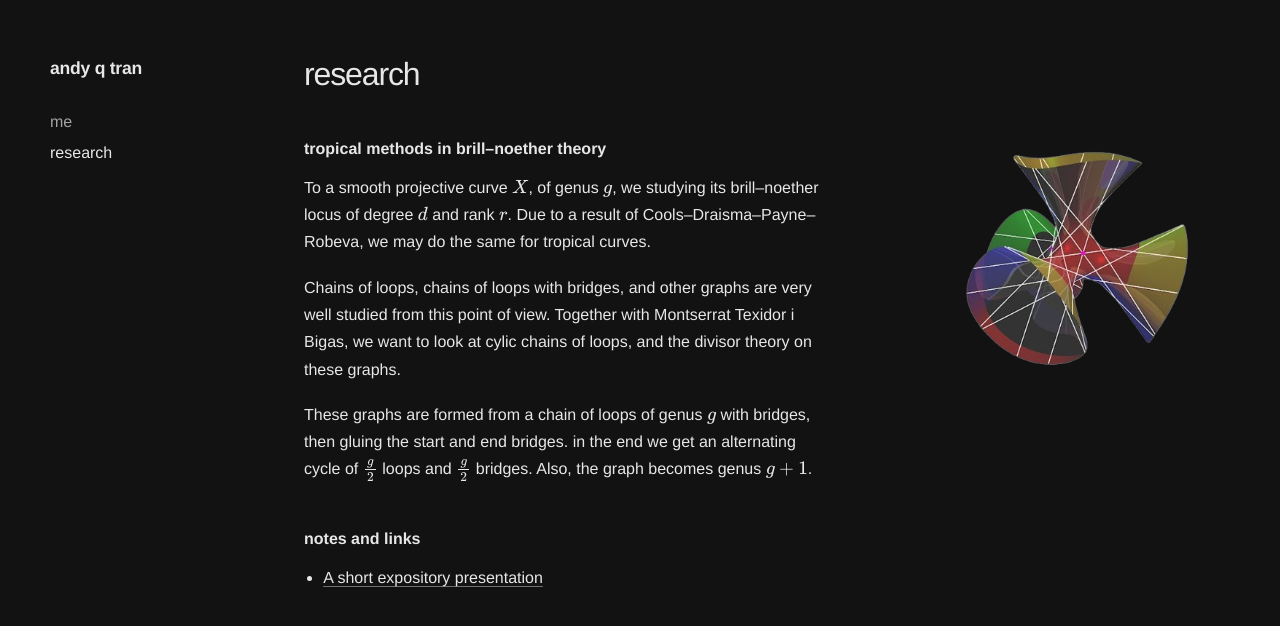
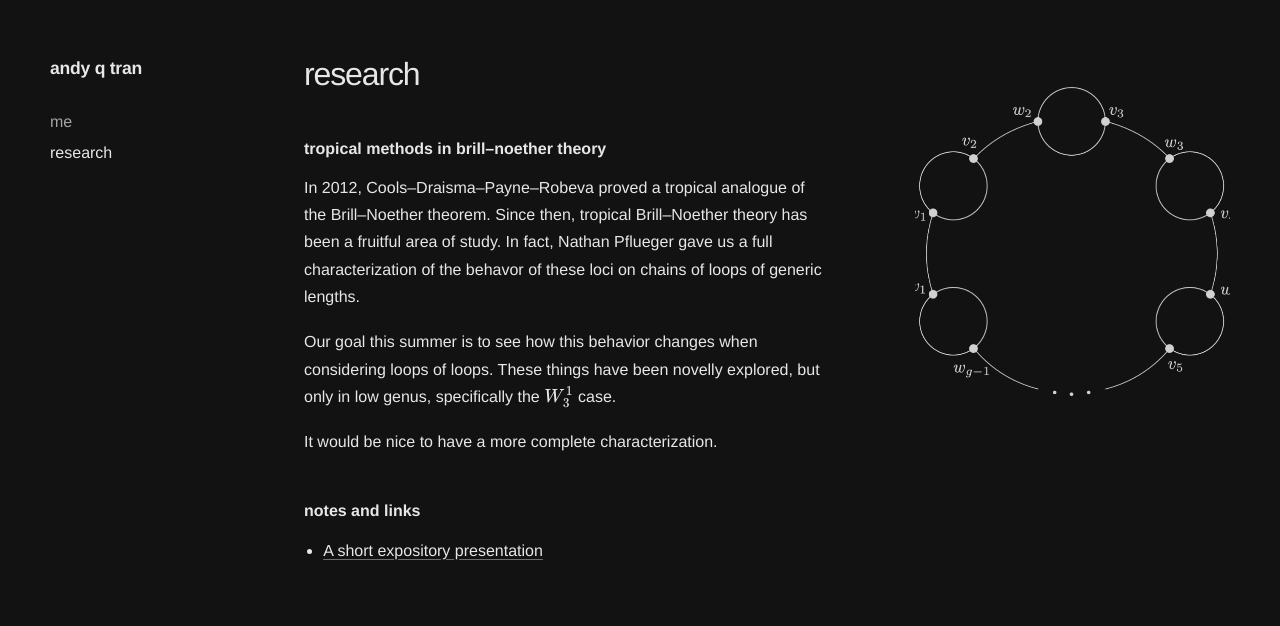
Before and after one commit to andyquoctran/andyquoctran.github.io, a Jekyll site: the page built from research.md, in a window 1280 px wide. Shown: the top 626 px of the page. Built offline with Jekyll 4.4.1, drawn with Linux system fonts in a browser that asks for light colours.

Commit message:
Update website

```diff
--- a/research.md
+++ b/research.md
@@ -1,20 +1,18 @@
 ---
 layout: default
 title: research
-# To add a photo later, uncomment the next two lines and put the file in assets/images/
-image: /assets/images/clebsch.png
-# image_alt: A research-related image
+image: /assets/images/lofg.png
 ---
 
 # research
 
 ## tropical methods in brill--noether theory
 
-To a smooth projective curve $X$, of genus $g$, we studying its brill--noether locus of degree $d$ and rank $r$. Due to a result of Cools--Draisma--Payne--Robeva, we may do the same for tropical curves.
+In 2012, Cools--Draisma--Payne--Robeva proved a tropical analogue of the Brill--Noether theorem. Since then, tropical Brill--Noether theory has been a fruitful area of study. In fact, Nathan Pflueger gave us a full characterization of the behavor of these loci on chains of loops of generic lengths.
 
-Chains of loops, chains of loops with bridges, and other graphs are very well studied from this point of view. Together with Montserrat Texidor i Bigas, we want to look at cylic chains of loops, and the divisor theory on these graphs.
+Our goal this summer is to see how this behavior changes when considering loops of loops. These things have been novelly explored, but only in low genus, specifically the $W^1_3$ case.
 
-These graphs are formed from a chain of loops of genus $g$ with bridges, then gluing the start and end bridges. in the end we get an alternating cycle of $\frac{g}{2}$ loops and $\frac{g}{2}$ bridges. Also, the graph becomes genus $g+1$.
+It would be nice to have a more complete characterization.
 
 ## notes and links
 
```
Also changed, not shown: index.md (+1 -3 lines), assets/images/lofg.png (added).
